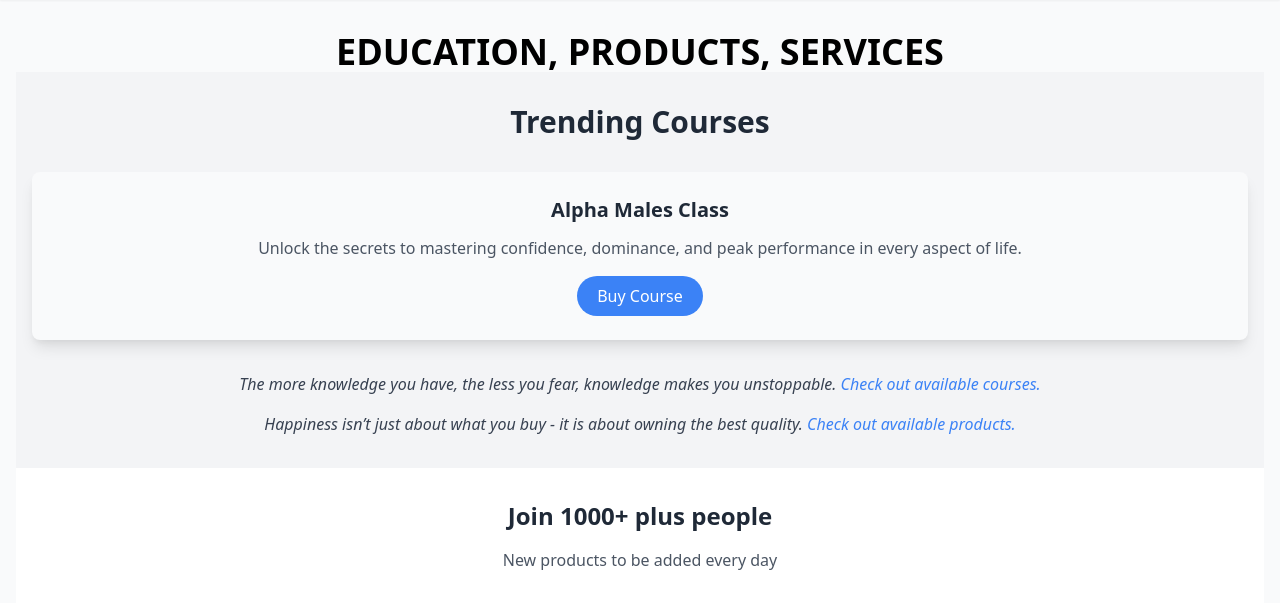
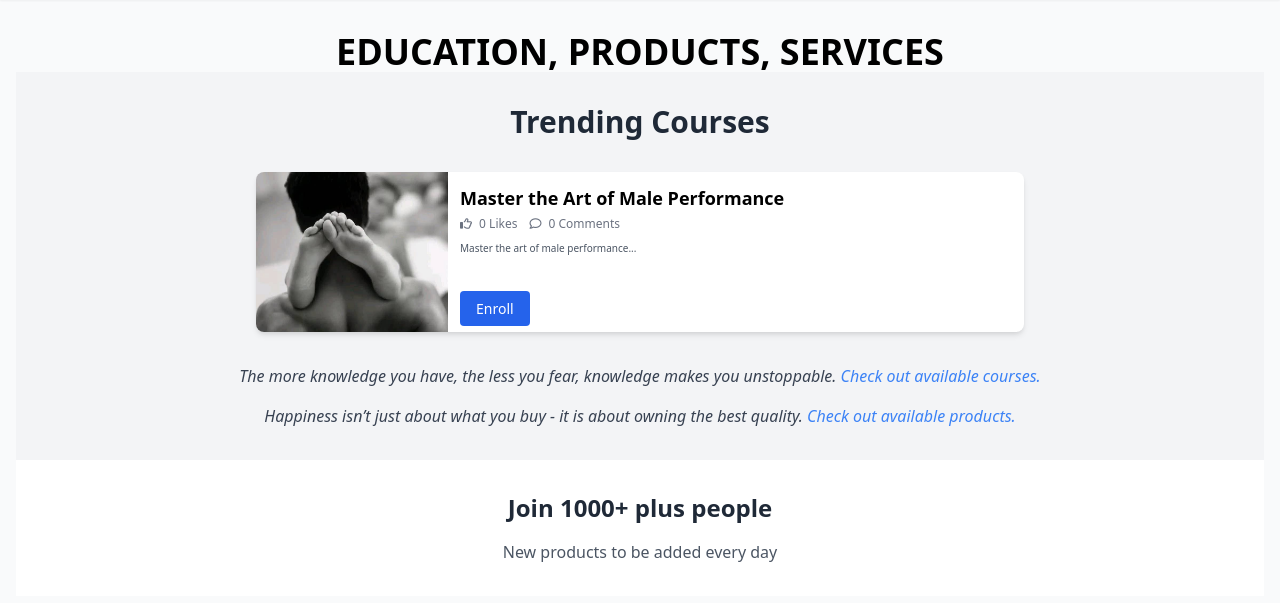
Before and after one commit to Raxan7/course_ecommerce, a Django app: page / in a window 1280 px wide. Shown: the part 72-675 px from the top of the page. Run offline with Django 5.2, Linux system fonts and the light colour scheme; data comes from the database, SQL or seed files in the repository; data that the repository does not hold is empty; some libraries are stand-ins or nearby versions.

Commit message:
Did some refinements

```diff
--- a/core/templates/core/index.html
+++ b/core/templates/core/index.html
@@ -8,19 +8,46 @@
 <section class="bg-gray-100 py-8">
   <div class="container mx-auto px-4">
     <h2 class="text-3xl font-bold text-center mb-8 text-gray-800">Trending Courses</h2>
-    <div class="grid grid-cols-1 md:grid-cols-3 gap-8">
-      <!-- Example product card -->
-      <div class="bg-white shadow-lg rounded-lg overflow-hidden transform hover:scale-105 transition duration-300 col-span-3 flex flex-col items-center bg-gray-50">
-        <div class="p-6 text-center">
-          <h3 class="text-xl font-semibold mb-3 text-gray-800">Alpha Males Class</h3>
-          <p class="text-gray-600 mb-4">Unlock the secrets to mastering confidence, dominance, and peak performance in every aspect of life.</p>
-          <a href="{% url 'course_list' %}">
-            <button class="bg-blue-500 text-white px-5 py-2 rounded-full hover:bg-blue-600 transition duration-300">
-              Buy Course
-            </button>
-          </a>
+      <!-- Centered Main Content -->
+
+        <div class="flex-grow hidden md:block"></div>
+        <!-- Centered Course Grid -->
+        <div class="grid grid-cols-1 gap-4 justify-items-center">
+            {% for course_data in courses_with_prices %}
+            {% with course=course_data.course %}
+            <div class="bg-white rounded-lg shadow-md overflow-hidden hover:shadow-lg transition-shadow duration-300 w-full sm:max-w-3xl flex h-40">
+                <!-- Course Image -->
+                <img src="{{ course.image.url }}" alt="{{ course.title }}" class="w-1/4 h-full object-cover">
+
+                <div class="p-3 flex flex-col justify-between w-3/4">
+                    <!-- Course Title -->
+                    <h2 class="text-lg font-semibold mb-1 text-left">{{ course.title }}</h2>
+
+                    <!-- Likes and Comments -->
+                    <div class="flex items-center text-gray-500 text-xs mb-2">
+                        <span class="mr-3">
+                            <i class="far fa-thumbs-up mr-1"></i> {{ course.likes_count }} Likes
+                        </span>
+                        <span>
+                            <i class="far fa-comment mr-1"></i> {{ course.comments_count }} Comments
+                        </span>
+                    </div>
+
+                    <!-- Course Description -->
+                    <p class="text-gray-600 mb-3 text-left text-xs" style="font-size: 10px; margin-bottom: 1px;">{{ course.description }}</p>
+
+                    <!-- Enroll Button -->
+                    <div class="mt-auto">
+                        <a href="{% url 'course_list' %}" class="bg-blue-600 text-white py-2 px-4 rounded hover:bg-blue-800 font-medium w-full text-sm text-center">
+                            Enroll
+                        </a>
+                    </div>
+                </div>
+            </div>
+            {% endwith %}
+            {% endfor %}
         </div>
-      </div>
+        <div class="flex-grow hidden md:block"></div>
     </div>
     <!-- New content -->
     <div class="mt-8 text-center">
--- a/core/urls.py
+++ b/core/urls.py
@@ -32,4 +32,6 @@ urlpatterns = [
     path('api/get_course_data/<int:course_id>/', api_views.get_course_data, name='get_course_data'),
     path('api/buy_course/<int:course_id>/', api_views.buy_course, name='buy_course'),
     path('api/get_course_tiers/<int:course_id>/', api_views.get_course_tiers, name='get_course_tiers'),
+
+    path('course/content/', views.course_content, name='course_content'),
 ]
--- a/core/views.py
+++ b/core/views.py
@@ -48,6 +48,14 @@ def home(request):
     if request.user.is_authenticated and featured_course:
         purchased = UserCourse.objects.filter(user=request.user, course=featured_course).exists()
 
+    courses_with_prices = [
+        {
+            'course': course,
+            'purchased': request.user.is_authenticated and course in request.user.purchased_courses.all()
+        }
+        for course in Course.objects.all()
+    ]
+
     context = {
         'tiers': tier_data,
         'featured_course': {
@@ -63,7 +71,8 @@ def home(request):
             'price_usd': get_tier_prices(featured_tier, 'USD') if featured_tier else None,
             'price_kes': get_tier_prices(featured_tier, 'KES') if featured_tier else None,
             'price_eur': get_tier_prices(featured_tier, 'EUR') if featured_tier else None,
-        } if featured_course else None
+        } if featured_course else None,
+        'courses_with_prices': courses_with_prices,
     }
     return render(request, 'core/index.html', context)
 
@@ -234,3 +243,6 @@ class CourseListView(ListView):
         context['featured_courses'] = featured_with_prices
 
         return context
+
+def course_content(request):
+    return render(request, 'core/course_content.html')
```
Also changed, not shown: core/templates/core/course_content.html (added, +16 -0 lines), core/templates/core/course_list.html (+3 -15 lines).
